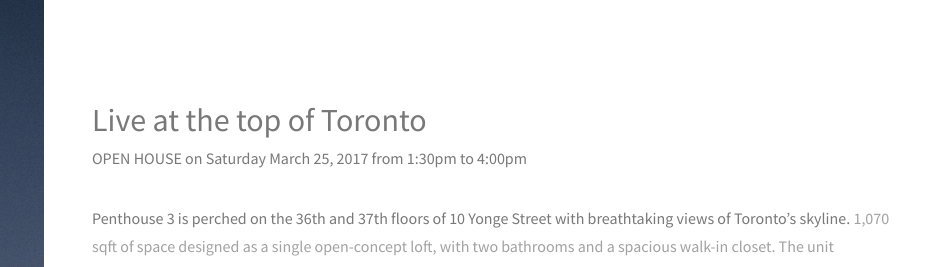
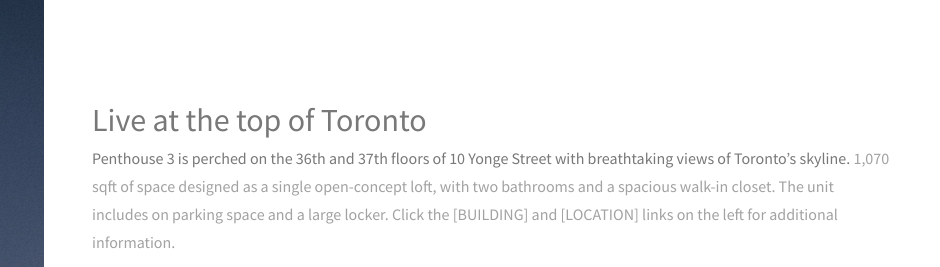
Before and after one commit to torontopenthouse/torontopenthouse.github.io, a plain HTML site: page index.html in a window 1280 px wide. Shown: the top 267 px of the page, 340-1280 px from the left. Drawn offline with Linux system fonts and the light colour scheme.

Commit message:
Update index.html

```diff
--- a/index.html
+++ b/index.html
@@ -67,7 +67,6 @@ Free for personal and commercial use under the CCA 3.0 license (html5up.net/lice
 	<header class="major">
 		<h2>Live at the top of Toronto</h2>
 	</header>
-	<p><strong>OPEN HOUSE on Saturday March 25, 2017 from 1:30pm to 4:00pm</strong></p>
 	<p><strong>Penthouse 3 is perched on the 36th and 37th floors of 10 Yonge Street with breathtaking views of Toronto&rsquo;s skyline.</strong>  1,070 sqft of space designed as a single open-concept loft, with two bathrooms and a spacious walk-in closet. The unit includes on parking space and a large locker. Click the [BUILDING] and [LOCATION] links on the left for additional information.</p>
 </section>
 
```
